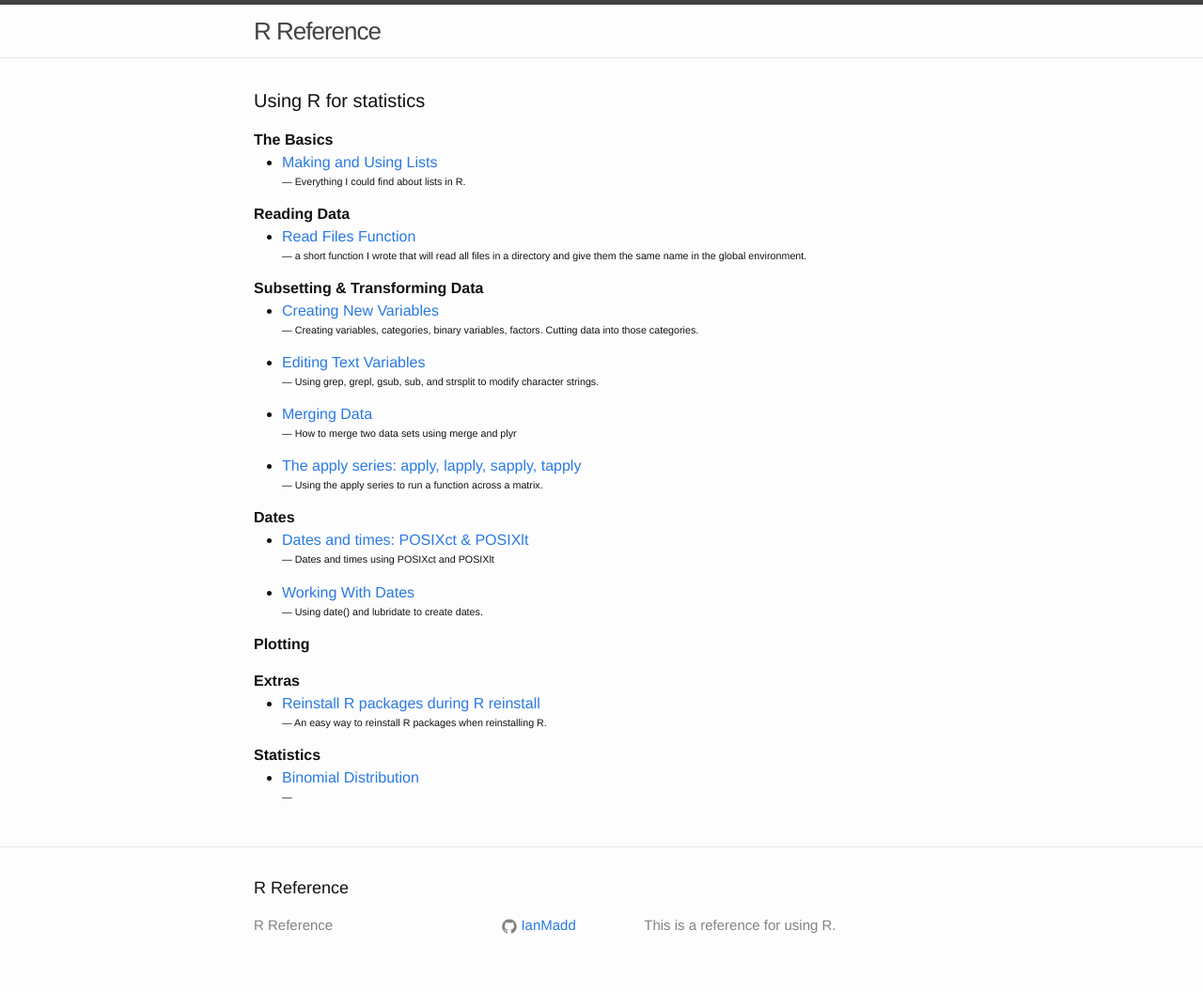
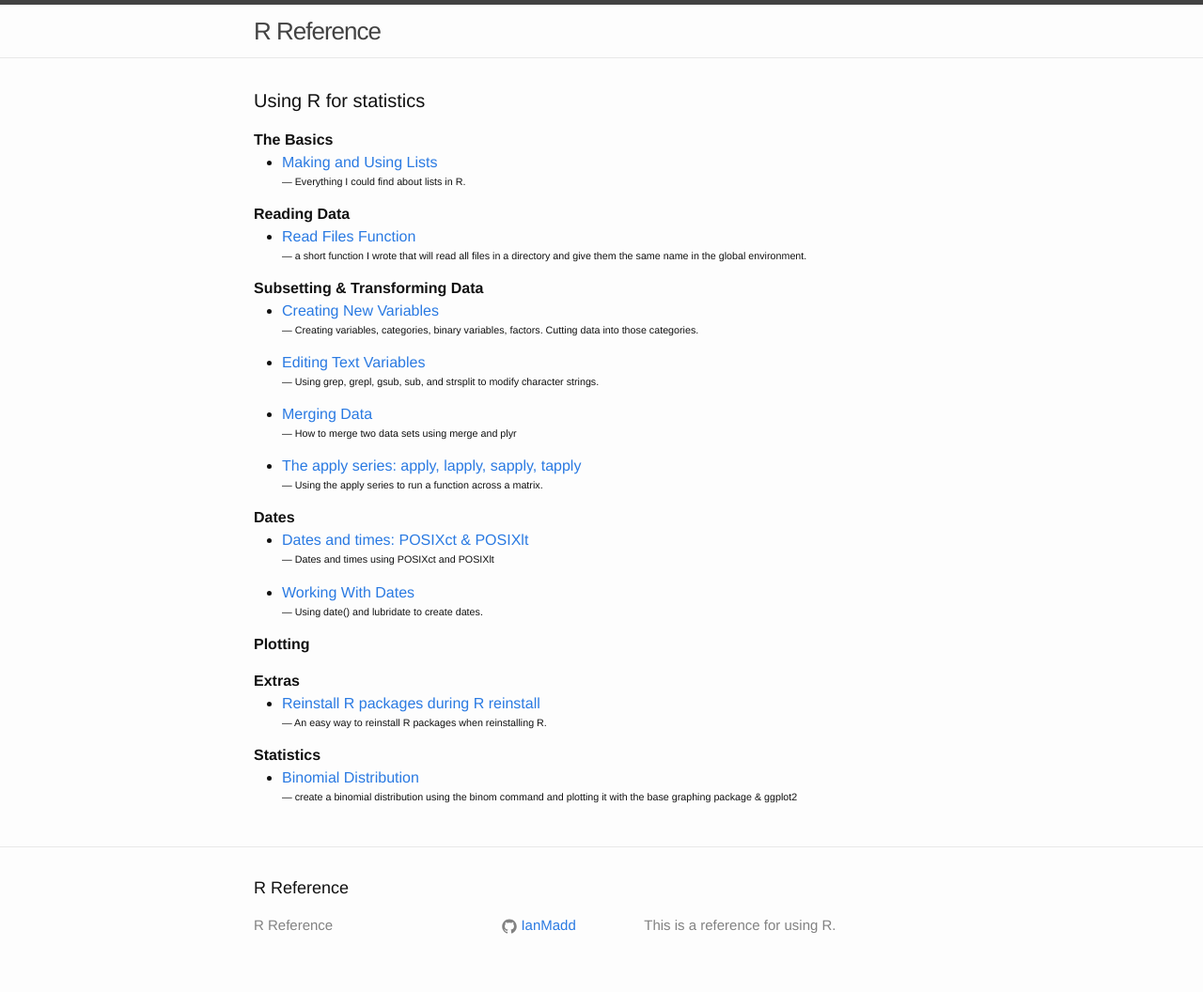
Before and after one commit to Ian-Ma/Ian-Ma.github.io, a Jekyll site: the page built from index.html, in a window 1280 px wide. Shown: the whole page at 94% size. Built offline with Jekyll 4.4.1, drawn with Linux system fonts in a browser that asks for light colours.

Commit message:
Update Create_a_Binomial_Distribution.html

```diff
--- a/pages/Create_a_Binomial_Distribution.html
+++ b/pages/Create_a_Binomial_Distribution.html
@@ -3,7 +3,7 @@ layout: page
 resource: true
 categories: [Statistics]
 title: "Binomial Distribution"
-desc: ""
+desc: "create a binomial distribution using the binom command and plotting it with the base graphing package & ggplot2"
 ---
 
 <!DOCTYPE html>
```
